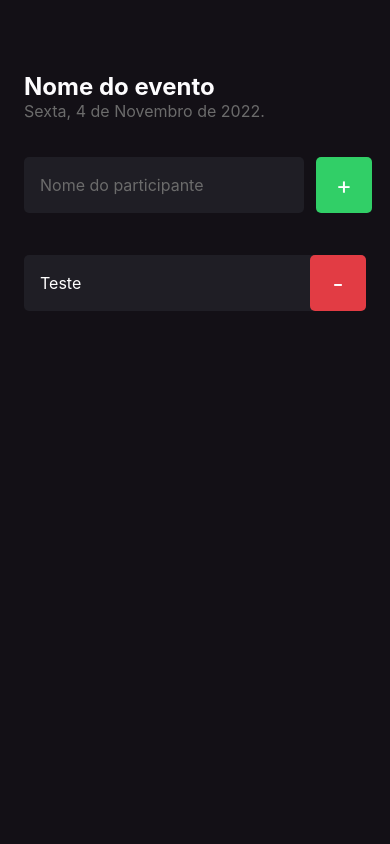
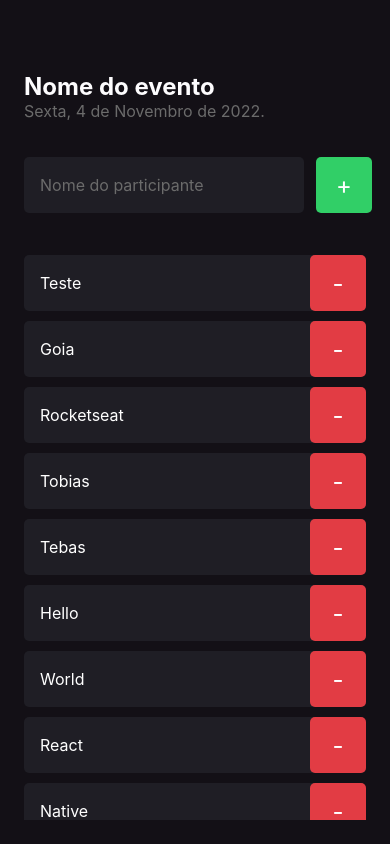
Before and after one commit to frnndog-suav/ReactNative, a React Native app in the folder imhere/: screen / in a window 390 px wide. Built offline with nearby package versions, Linux system fonts and the light colour scheme.

Commit message:
Using scroll view

```diff
--- a/imhere/src/screens/Home/index.tsx
+++ b/imhere/src/screens/Home/index.tsx
@@ -1,9 +1,29 @@
 import React from "react";
-import { Text, TextInput, TouchableOpacity, View } from "react-native";
+import {
+  ScrollView,
+  Text,
+  TextInput,
+  TouchableOpacity,
+  View,
+} from "react-native";
 import { Participant } from "../../components/Participant";
 import { styles } from "./styles";
 
 export function Home() {
+  const participants = [
+    "Teste",
+    "Goia",
+    "Rocketseat",
+    "Tobias",
+    "Tebas",
+    "Hello",
+    "World",
+    "React",
+    "Native",
+    "Android",
+    "IOS",
+  ];
+
   function handleParticipantAdd() {
     console.log("Teste");
   }
@@ -29,10 +49,17 @@ export function Home() {
         </TouchableOpacity>
       </View>
 
-      <Participant
-        name="Teste"
-        handleParticipantOnRemove={() => handleParticipantOnRemove("teste")}
-      />
+      <ScrollView showsVerticalScrollIndicator={false}>
+        {participants.map((participant) => (
+          <Participant
+            key={participant}
+            name={participant}
+            handleParticipantOnRemove={() =>
+              handleParticipantOnRemove(participant)
+            }
+          />
+        ))}
+      </ScrollView>
     </View>
   );
 }
```
